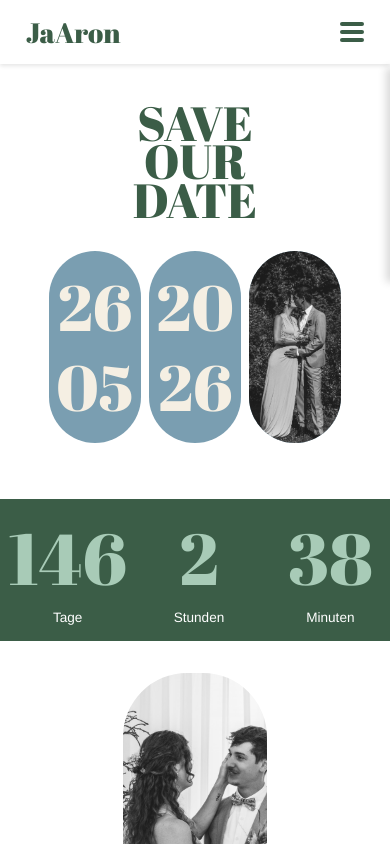
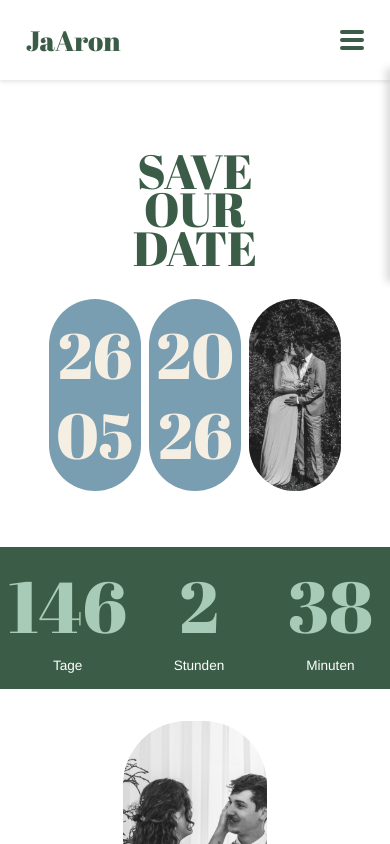
Before and after one commit to aaronbullinger/weddingCake, a Vue app in the folder wedding-jaron/: page /home in a window 390 px wide. Shown: the top 844 px of the page. Built offline with nearby package versions, Linux system fonts and the light colour scheme.

Commit message:
Change NavBar Height

```diff
--- a/wedding-jaron/src/components/NavBar.vue
+++ b/wedding-jaron/src/components/NavBar.vue
@@ -61,7 +61,7 @@ const closeMobileMenu = () => {
   display: flex;
   align-items: center;
   justify-content: space-between;
-  height: 5rem;
+  height: 8rem;
   box-sizing: border-box;
   position: relative;
 }
@@ -249,7 +249,7 @@ const closeMobileMenu = () => {
 // Sehr kleine Bildschirme
 @media (max-width: 480px) {
   .navbar-content {
-    height: 4rem;
+    height: 5rem;
   }
 
   .homebutton {
--- a/wedding-jaron/src/style.css
+++ b/wedding-jaron/src/style.css
@@ -53,7 +53,7 @@ body {
 }
 
 main {
-  margin-top: 5rem;
+  margin-top: 8rem;
   display: flex;
   flex-direction: column;
 }
```
